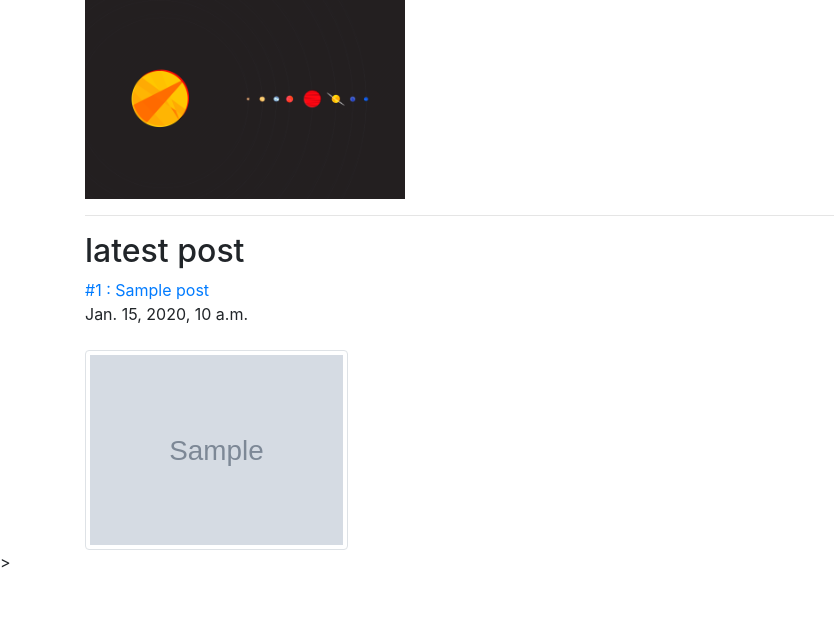
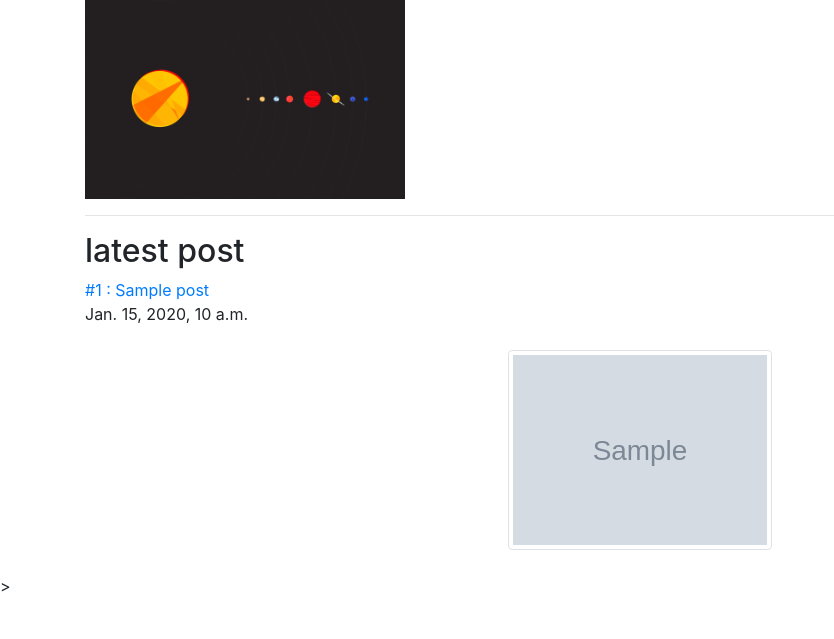
Before and after one commit to lunarxlark/django-tutorial, a Django app: template myblogapp/posts/templates/posts/index.html in a window 1280 px wide. Shown: the part 161-800 px from the top of the page, without its empty margins (0-834 px from the left). Run offline with Django 3.2, Linux system fonts and the light colour scheme; the template is opened without the code that fills it: most values are stand-ins (such as "Sample title", 1, 10 or a date in 2020); grey boxes marked "Sample" are stand-in pictures; some libraries are stand-ins or nearby versions.

```diff
--- a/myblogapp/posts/templates/posts/index.html
+++ b/myblogapp/posts/templates/posts/index.html
@@ -49,7 +49,7 @@
             <a href="{% url 'post_detail' post.id %}">#{{ post.id }} : {{ post.title}}</a><br />
             {{ post.published }}<br /r
             {{ post.summary }} <br /><br />
-            <img src="{{ post.image.url }}" class="img-fluid img-thumbnail rounded" style="max-height: 200px;" /><br />
+            <img src="{{ post.image.url }}" class="img-fluid img-thumbnail rounded mx-auto d-block" style="max-height: 200px;" /><br />
         {% endfor %}
             <!-- Optional JavaScript -->
     <!-- jQuery first, then Popper.js, then Bootstrap JS -->
--- a/myblogapp/posts/templates/posts/post_detail.html
+++ b/myblogapp/posts/templates/posts/post_detail.html
@@ -43,7 +43,7 @@
         <h1>{{ post.title }}<br /></h1>
         {{ post.published }}<br /><br />
         {{ post.body }}<br />
-        <img src={{ post.image.url}} class="img-fluid" />
+        <img src={{ post.image.url}} class="img-fluid rounded mx-auto d-block" />
             <!-- Optional JavaScript -->
     <!-- jQuery first, then Popper.js, then Bootstrap JS -->
     <script src="https://code.jquery.com/jquery-3.3.1.slim.min.js" integrity="sha384-q8i/X+965DzO0rT7abK41JStQIAqVgRVzpbzo5smXKp4YfRvH+8abtTE1Pi6jizo" crossorigin="anonymous"></script>
```
